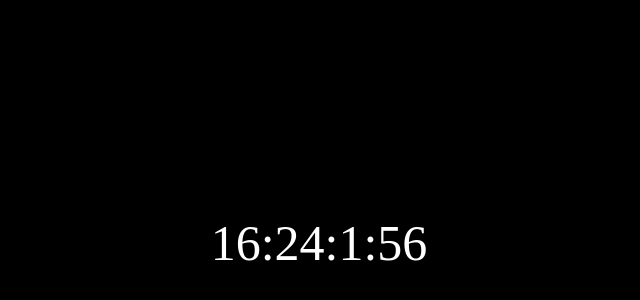
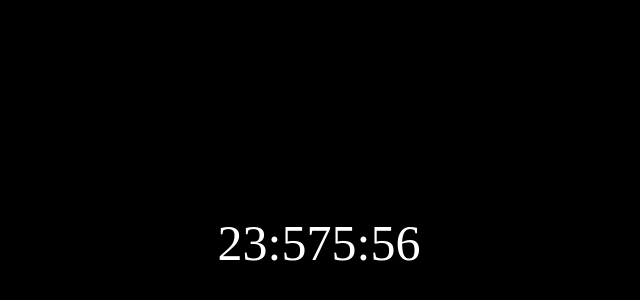
Before and after one commit to Ryan-Tierney/Countdown-clock, a plain HTML site: page index.html in a window 1280 px wide. Shown: the part 336-636 px from the top of the page, without its empty margins (281-921 px from the left). Drawn offline with Linux system fonts and the light colour scheme.

Commit message:
changing minutes to hours

```diff
--- a/index.css
+++ b/index.css
@@ -5,6 +5,7 @@ body {
 
 p {
   background-color: black;
+  font-family: longshot;
   color: white;
   display: inline-flex;
   font-size: 50px;
--- a/index.html
+++ b/index.html
@@ -8,7 +8,7 @@
     <link rel="stylesheet" href="index.css" />
   </head>
   <body>
-    <p id="countdown">00:00:00:00</p>
+    <p id="countdown">00:00:00</p>
   </body>
 
   <script src="index.js"></script>
--- a/index.js
+++ b/index.js
@@ -1,21 +1,18 @@
-const startingDays = 16;
-const startinghours = startingDays * 24;
-const startingMinutes = startinghours * 60;
+const startinghours = 24;
 
-let time = startingMinutes * 60;
+let time = startinghours * 24 * 60;
 
 const countdownTimer = document.getElementById("countdown");
 
 setInterval(updateCountdown, 1000);
 
 function updateCountdown() {
-  const days = 16;
-  const hours = 24;
-  const minutes = 1;
+  const hours = Math.floor(time / 24 / 60);
+  const minutes = Math.floor(time / 60);
   let seconds = time % 60;
 
   seconds = seconds < 10 ? "0" + seconds : seconds;
 
-  countdownTimer.innerHTML = `${days}:${hours}:${minutes}:${seconds}`;
+  countdownTimer.innerHTML = `${hours}:${minutes}:${seconds}`;
   time--;
 }
```
